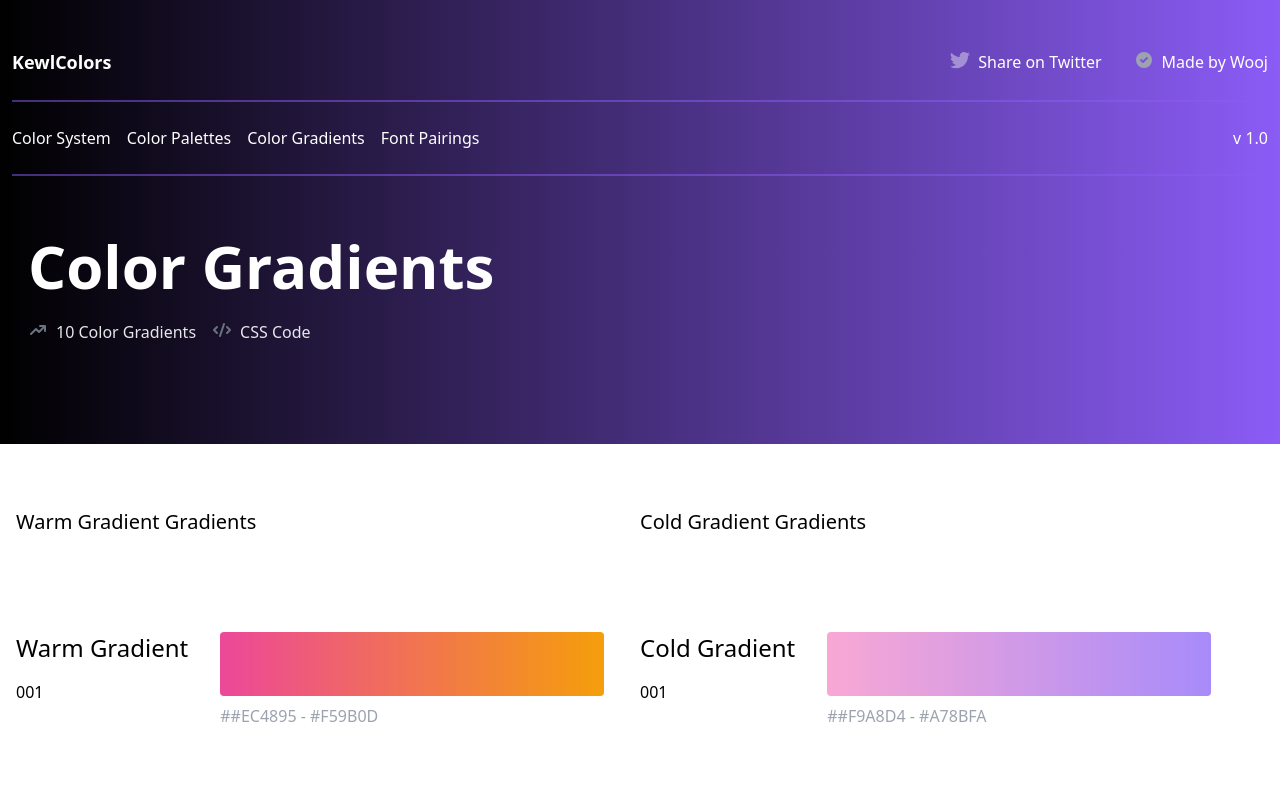
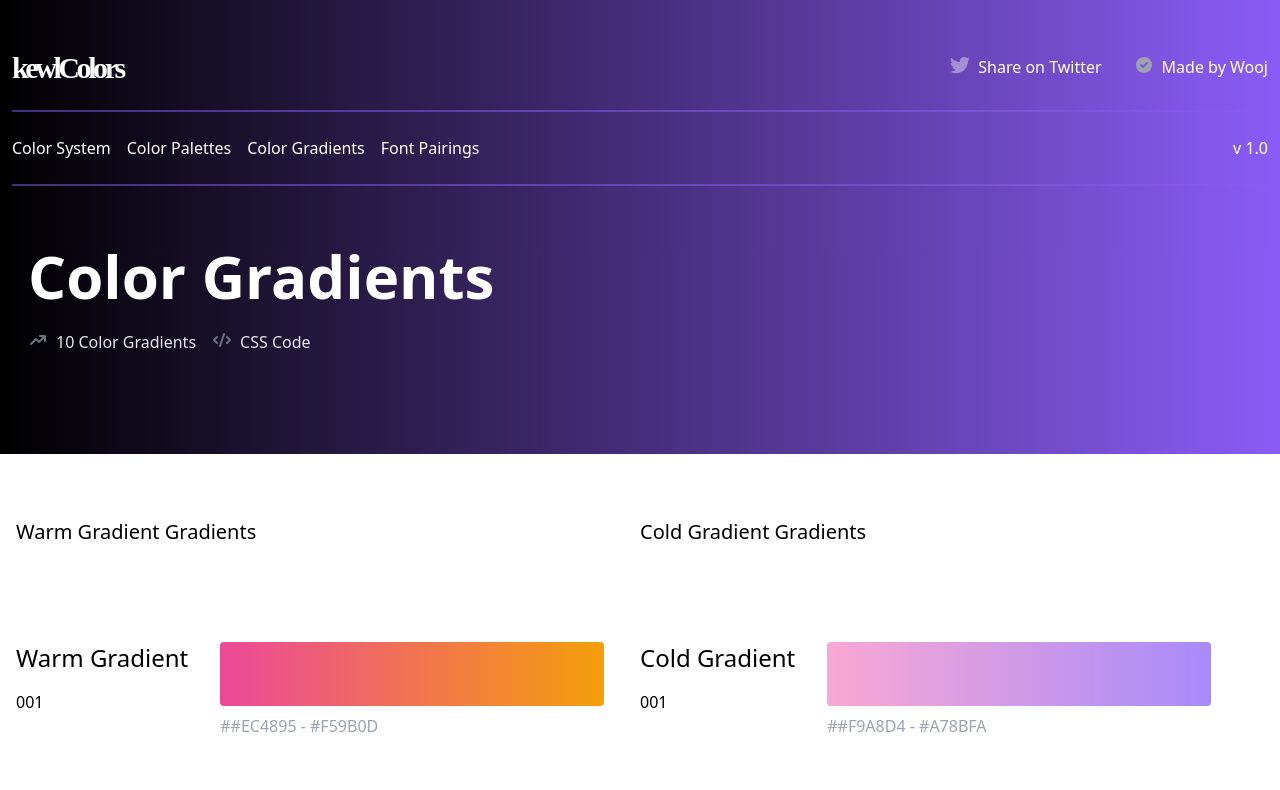
Before and after one commit to zomdar/kewlcolors, a Next.js app: page / in a window 1280 px wide. Shown: the top 790 px of the page. Built offline with nearby package versions, Linux system fonts and the light colour scheme.

Commit message:
adding copying colors method

```diff
--- a/pages/color-gradients/index.tsx
+++ b/pages/color-gradients/index.tsx
@@ -91,10 +91,10 @@ export default function Landing() {
   return (
     <>
       <Head>
-        <title>Hi, I'm Wooj</title>
+        <title>Kewl Colors</title>
         <meta
           name="description"
-          content="I like long walks on the beach and my favourite Pokemon is Charizard."
+          content="Kewl Colors for your next project"
         />
       </Head>
       <div className="mx-auto pt-6 flex flex-col px-3 bg-gradient-to-r from-black to-purple-500 text-white">
--- a/pages/components/common/GradientLayout.tsx
+++ b/pages/components/common/GradientLayout.tsx
@@ -1,4 +1,5 @@
-import React from "react";
+import { spawn } from "child_process";
+import React, { useState } from "react";
 
 export interface GradientLayout {
   type: string;
@@ -9,6 +10,9 @@ export interface GradientLayout {
 }
 
 const Gradient = (props: { gradient: GradientLayout }) => {
+  const [colors, setColors] = useState(0);
+  const [copied, setCopied] = useState(false);
+
   const { gradient } = props;
 
   return (
@@ -21,9 +25,20 @@ const Gradient = (props: { gradient: GradientLayout }) => {
         <button
           type="button"
           className={gradient.startColorClass}
-        >
-        </button>
-        <p className="text-md text-gray-400 pt-2">{gradient.startColor} - {gradient.endColor}</p>
+          onClick={() => {
+            setCopied(true);
+            setTimeout(function () {
+              setCopied(false);
+            }, 1000)
+            navigator.clipboard.writeText(
+              gradient.startColor + "-" + gradient.endColor
+            );
+          }}
+        ></button>
+        <p className="text-md text-gray-400 pt-2">
+          {gradient.startColor} - {gradient.endColor}
+        </p>
+        {copied ? <p className="text-xs text-red-500 animate-pulse">Copied!</p> : ""}
       </div>
     </div>
   );
--- a/pages/components/common/NavBar.tsx
+++ b/pages/components/common/NavBar.tsx
@@ -28,7 +28,28 @@ const NavBar = () => {
               <div className="flex justify-start lg:w-0 lg:flex-1">
                 <a href={navigation[0].href}>
                   <span className="sr-only">kewl colors</span>
-                  <h1 className="font-bold text-base md:text-lg">KewlColors</h1>
+                  {/* <h1 className="font-bold text-base md:text-lg">KewColors</h1> */}
+                  <svg
+                    id="logo"
+                    xmlns="http://www.w3.org/2000/svg"
+                    width="130"
+                    height="38"
+                    viewBox="0 0 130 38"
+                  >
+                    <text
+                      id="kewlColors"
+                      transform="translate(0 30)"
+                      fill="#fff"
+                      font-size="30"
+                      font-family="CircularStd-Black, Circular Std"
+                      font-weight="800"
+                      letter-spacing="-0.114em"
+                    >
+                      <tspan x="0" y="0">
+                        kewlColors
+                      </tspan>
+                    </text>
+                  </svg>
                 </a>
               </div>
               <div className="-mr-2 -my-2 md:hidden">
@@ -39,7 +60,10 @@ const NavBar = () => {
               </div>
               <div className="hidden md:flex items-center justify-end md:flex-1 lg:w-0">
                 <div className="flex space-x-4">
-                  <a target="_blank" href="https://twitter.com/intent/tweet?url=https%3A%2F%2Fwww.zomdar.com%2F&text=Colors%2C%20Fonts%2C%20Palettes%20and%20typography%20for%20Web%20Developers%20and%20Designers.%20By%20%40zomdar">
+                  <a
+                    target="_blank"
+                    href="https://twitter.com/intent/tweet?url=https%3A%2F%2Fwww.zomdar.com%2F&text=Colors%2C%20Fonts%2C%20Palettes%20and%20typography%20for%20Web%20Developers%20and%20Designers.%20By%20%40zomdar"
+                  >
                     <div className="flex flex-row pl-4">
                       <svg
                         width="20"
--- a/pages/index.tsx
+++ b/pages/index.tsx
@@ -10,7 +10,7 @@ export default function Home() {
         <title>Kewl Colors | Color Lib</title>
         <meta
           name="description"
-          content="I like long walks on the beach and my favourite Pokemon is Charizard."
+          content="Kewl Colors | Color Lib"
         />
       </Head>
       <Home />
```
